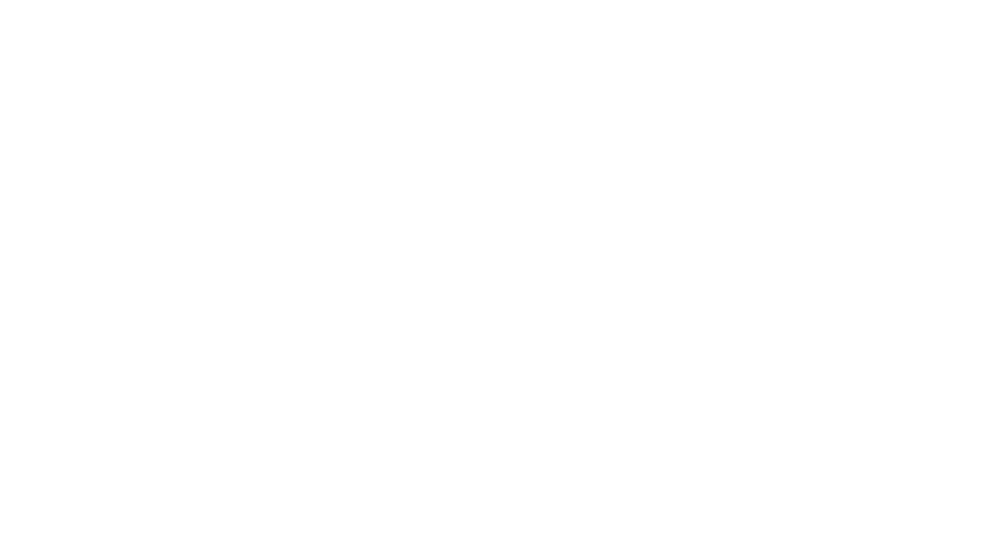
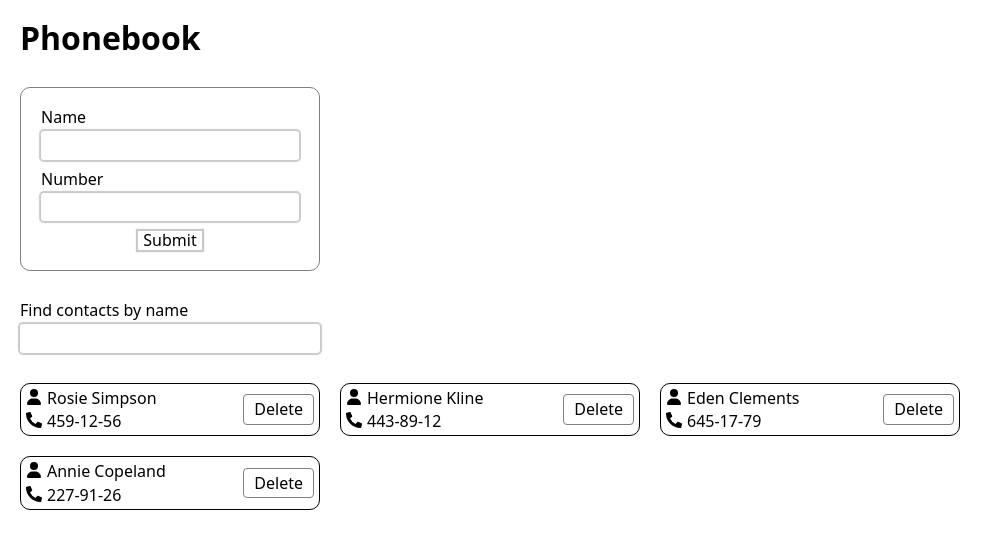
Before and after one commit to Lubov1506/goit-react-hw-03, a React (Vite) app: page / in a window 1280 px wide. Shown: the top 548 px of the page, without its empty margins (0-1005 px from the left). Built offline with nearby package versions, Linux system fonts and the light colour scheme.

Commit message:
finish hw 3

```diff
--- a/package.json
+++ b/package.json
@@ -10,10 +10,13 @@
     "preview": "vite preview"
   },
   "dependencies": {
+    "clsx": "^2.1.1",
     "formik": "^2.4.6",
     "modern-normalize": "^2.0.0",
+    "nanoid": "^5.0.7",
     "react": "^18.2.0",
     "react-dom": "^18.2.0",
+    "react-icons": "^5.2.0",
     "yup": "^1.4.0"
   },
   "devDependencies": {
--- a/src/App.jsx
+++ b/src/App.jsx
@@ -1,5 +1,9 @@
+import ContactsApp from "./components/ContactsApp/ContactsApp";
+
 function App() {
-  return <></>;
+  return <>
+  <ContactsApp/>
+  </>;
 }
 
 export default App;
--- /dev/null
+++ b/src/assets/contacts.js
@@ -0,0 +1,7 @@
+const contactsData = [
+  { id: "id-1", name: "Rosie Simpson", number: "459-12-56" },
+  { id: "id-2", name: "Hermione Kline", number: "443-89-12" },
+  { id: "id-3", name: "Eden Clements", number: "645-17-79" },
+  { id: "id-4", name: "Annie Copeland", number: "227-91-26" },
+];
+export default contactsData;
--- /dev/null
+++ b/src/components/Button/Button.jsx
@@ -0,0 +1,5 @@
+const Button = (props) => {
+  return <button {...props} className={props.className || "btn border"} />;
+};
+
+export default Button;
--- /dev/null
+++ b/src/components/ContactsApp/ContactCard.jsx
@@ -0,0 +1,23 @@
+import { FaUser } from "react-icons/fa6";
+import { FaPhoneAlt } from "react-icons/fa";
+import Button from "../Button/Button";
+import s from "./ContactsApp.module.css";
+const ContactCard = ({ item: { name, number, id }, handleDelete }) => {
+  return (
+    <li className={s.card}>
+      <div>
+        <p>
+          <FaUser />
+          <span>{name}</span>
+        </p>
+        <p>
+          <FaPhoneAlt />
+          <span>{number}</span>
+        </p>
+      </div>
+      <Button onClick={() => handleDelete(id)}>Delete</Button>
+    </li>
+  );
+};
+
+export default ContactCard;
--- /dev/null
+++ b/src/components/ContactsApp/ContactsApp.jsx
@@ -0,0 +1,53 @@
+import { useEffect, useState } from "react";
+import s from "./ContactsApp.module.css";
+import ContactsForm from "./ContactsForm";
+import ContactsList from "./ContactsList";
+import SearchBox from "./SearchBox";
+import contactsData from "../../assets/contacts";
+import { nanoid } from "nanoid";
+import getFormatNumber from "./functions";
+
+const ContactsApp = () => {
+  const [contacts, setContacts] = useState(
+    () =>
+      JSON.parse(window.localStorage.getItem("saved-contacts")) || contactsData
+  );
+
+  const [searchValue, setSearchValue] = useState(
+    () => JSON.parse(window.localStorage.getItem("search-query")) || ""
+  );
+
+  const handleDelete = (id) => {
+    setContacts((prev) => prev.filter((item) => item.id !== id));
+  };
+  const handleAddContact = ({ name, number }) => {
+    const formatNumber = getFormatNumber(number);
+    setContacts((prev) => [
+      ...prev,
+      { name, number: formatNumber, id: nanoid() },
+    ]);
+  };
+  const getSearchContacts = () =>
+    contacts.filter((item) =>
+      item.name.toLowerCase().includes(searchValue.toLowerCase())
+    );
+
+  useEffect(() => {
+    window.localStorage.setItem("saved-contacts", JSON.stringify(contacts));
+  }, [contacts]);
+  useEffect(() => {
+    window.localStorage.setItem("search-query", JSON.stringify(searchValue));
+  }, [searchValue]);
+
+  const filteredContacts = getSearchContacts();
+  return (
+    <div className={s.container}>
+      <h1>Phonebook</h1>
+      <ContactsForm onAdd={handleAddContact} />
+      <SearchBox searchValue={searchValue} setSearchValue={setSearchValue} />
+      <ContactsList contacts={filteredContacts} handleDelete={handleDelete} />
+    </div>
+  );
+};
+
+export default ContactsApp;
--- /dev/null
+++ b/src/components/ContactsApp/ContactsApp.module.css
@@ -0,0 +1,70 @@
+.container {
+  padding: 20px;
+  display: flex;
+  flex-direction: column;
+  gap: 30px;
+}
+.col {
+  display: flex;
+  flex-direction: column;
+  gap: 5px;
+}
+.form {
+  border: 1px solid grey;
+  border-radius: 10px;
+  display: flex;
+  flex-direction: column;
+  width: 300px;
+  gap: 10px;
+  padding: 20px;
+
+  button {
+    box-shadow: 0 0 1px 2px rgba(0, 0, 0, 0.212);
+    padding: 0 5px;
+    width: max-content;
+    align-self: center;
+  }
+}
+.input {
+  border: none;
+  outline: none;
+  width: 100%;
+  box-shadow: 0 0 1px 2px rgba(0, 0, 0, 0.212);
+  border-radius: 3px;
+  padding: 5px;
+}
+.search_input {
+  width: 300px;
+}
+.error {
+  color: red;
+}
+.list {
+  display: grid;
+  grid-template-columns: repeat(auto-fit, minmax(200px, 300px));
+  gap: 20px;
+}
+.card {
+  display: flex;
+  justify-content: space-between;
+  min-width: 250px;
+  border: 1px solid black;
+  gap: 10px;
+  padding: 5px;
+  border-radius: 10px;
+
+  div {
+    display: flex;
+    flex-direction: column;
+    gap: 5px;
+    p {
+      display: flex;
+      gap: 5px;
+    }
+  }
+
+  button {
+    font-size: 16px;
+    align-self: center;
+  }
+}
--- /dev/null
+++ b/src/components/ContactsApp/ContactsForm.jsx
@@ -0,0 +1,53 @@
+import { Formik, Form, Field, ErrorMessage } from "formik";
+import s from "./ContactsApp.module.css";
+import * as Yup from "yup";
+
+const FeedbackSchema = Yup.object().shape({
+  name: Yup.string()
+    .matches(
+      /^[a-zA-Zа-яА-ЯїЇіІєЄёЁґҐ\s']+$/,
+      "Name can only contain letters of Ukrainian and English alphabet, spaces, and apostrophes"
+    )
+    .min(3, "Too short!")
+    .max(50, "Too long!")
+    .required("Please, type your name"),
+  number: Yup.string()
+    .matches(/^\d{7}$/, "Number must be exactly 7 digits")
+    .required("Please, type a number"),
+});
+
+const ContactsForm = ({ onAdd }) => {
+  const initValue = {
+    name: "",
+    number: "",
+  };
+  const handleSubmit = (value, action) => {
+    onAdd(value);
+    action.resetForm();
+  };
+  return (
+    <Formik
+      initialValues={initValue}
+      onSubmit={handleSubmit}
+      validationSchema={FeedbackSchema}
+    >
+      <Form className={s.form}>
+        <label className={s.col}>
+          Name
+          <Field type="text" name="name" className={s.input} />{" "}
+          <ErrorMessage className={s.error} name="name" component="span" />
+        </label>
+
+        <label className={s.col}>
+          Number
+          <Field type="number" name="number" className={s.input} />{" "}
+          <ErrorMessage className={s.error} name="number" component="span" />
+        </label>
+
+        <button type="submit">Submit</button>
+      </Form>
+    </Formik>
+  );
+};
+
+export default ContactsForm;
--- /dev/null
+++ b/src/components/ContactsApp/ContactsList.jsx
@@ -0,0 +1,22 @@
+import ContactCard from "./ContactCard";
+import s from "./ContactsApp.module.css";
+
+const ContactsList = ({ contacts, handleDelete }) => {
+  return (
+    <div>
+      <ul className={s.list}>
+        {contacts.map((item) => {
+          return (
+            <ContactCard
+              key={item.id}
+              item={item}
+              handleDelete={handleDelete}
+            />
+          );
+        })}
+      </ul>
+    </div>
+  );
+};
+
+export default ContactsList;
--- /dev/null
+++ b/src/components/ContactsApp/SearchBox.jsx
@@ -0,0 +1,19 @@
+import s from "./ContactsApp.module.css";
+import clsx from "clsx";
+
+const SearchBox = ({ searchValue, setSearchValue }) => {
+  return (
+    <div className={s.col}>
+      <label htmlFor="searchID">Find contacts by name</label>
+      <input
+        className={clsx(s.input, s.search_input)}
+        type="search"
+        value={searchValue}
+        onChange={(e) => setSearchValue(e.target.value)}
+        id="searchID"
+      />
+    </div>
+  );
+};
+
+export default SearchBox;
--- /dev/null
+++ b/src/components/ContactsApp/functions.js
@@ -0,0 +1,6 @@
+const getFormatNumber = (number) =>
+  `${String(number).slice(0, 3)}-${String(number).slice(3, 5)}-${String(
+    number
+  ).slice(-2)}`;
+
+export default getFormatNumber;
--- a/src/index.css
+++ b/src/index.css
@@ -53,7 +53,7 @@
   background-color: white;
   transition: all 0.2s ease-in-out;
   cursor: pointer;
-  font-size: 1rem;
+  font-size: 18px;
   &:hover {
     background-color: #3e3e3e;
     color: white;
```
Also changed, not shown: 1 other file (tests, documents, lock files or other folders).
